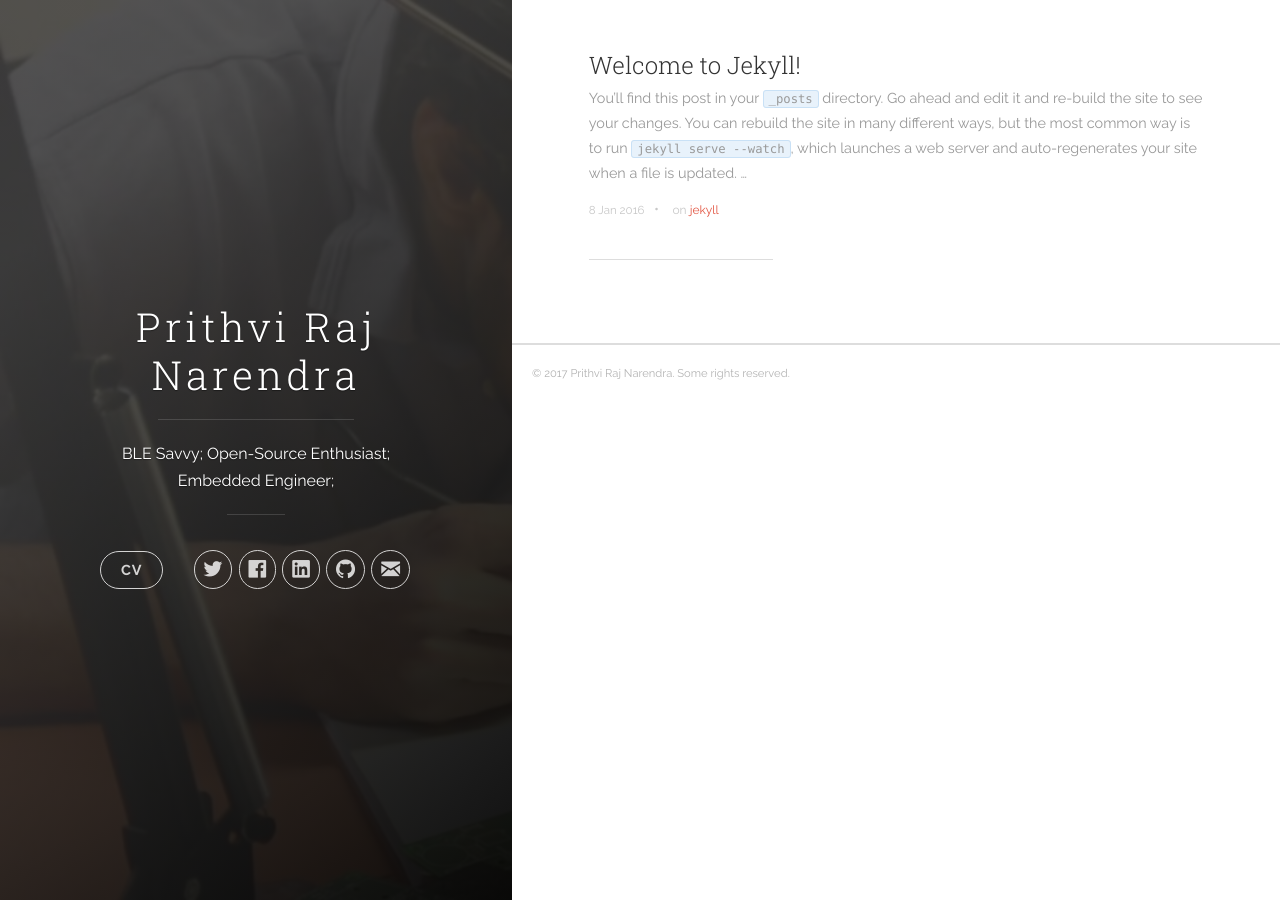
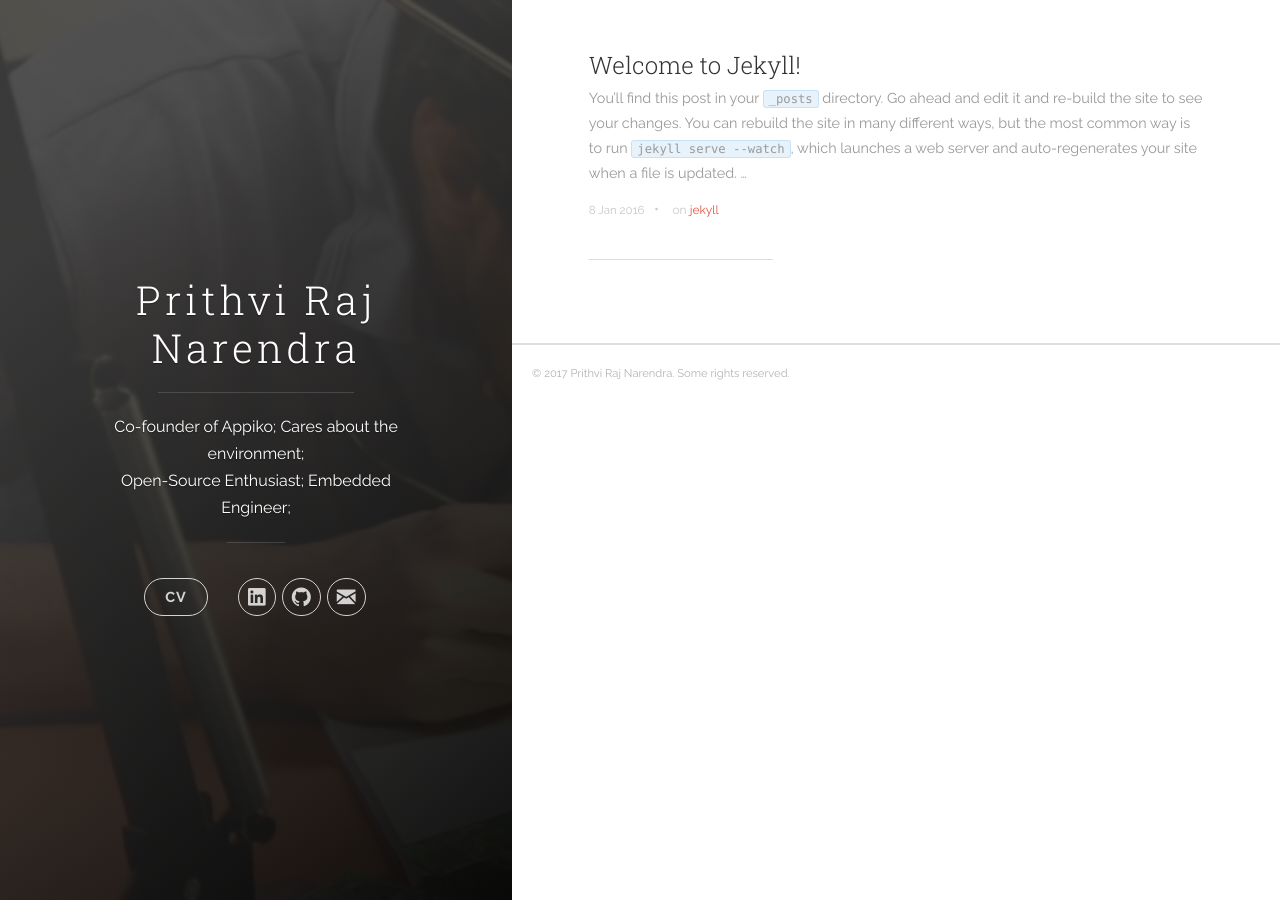
Before and after one commit to EarthLord/EarthLord.github.io, a Jekyll site: the page built from index.html, in a window 1280 px wide. Built offline with Jekyll 4.4.1, drawn with Linux system fonts in a browser that asks for light colours; nearby versions of some CDN libraries; the list of posts is cut into pages by our own code.

Commit message:
Adds info about co-founding Appiko & its website's link. Removes fb and twitter links.

```diff
--- a/_config.yml
+++ b/_config.yml
@@ -1,6 +1,6 @@
 # Site settings
 title: Prithvi Raj Narendra
-description: 'BLE Savvy; Open-Source Enthusiast; Embedded Engineer;'
+description: 'Co-founder of Appiko; Cares about the environment;<br>Open-Source Enthusiast; Embedded Engineer;'
 url: 'http://earthlord.io/'
 baseurl: '/'
 # google_analytics: 'UA-XXXXXX-X'
@@ -9,11 +9,10 @@ baseurl: '/'
 author:
   name: 'Prithvi Raj Narendra'
   email: p@earthlord.io
-  twitter_username: prithvirajnaren
-  facebook_username: prithvirajnarendra
   github_username:  EarthLord
   linkedin_username:  prithvirajnarendra
   cv: https://github.com/EarthLord/CV/raw/master/Prithvi_CV.pdf
+  appiko: https://appiko.org
 
 defaults:
   -
```
